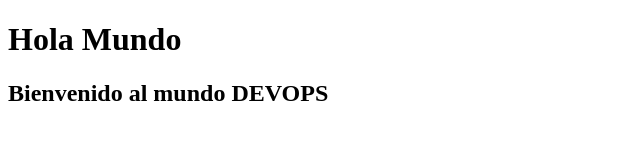
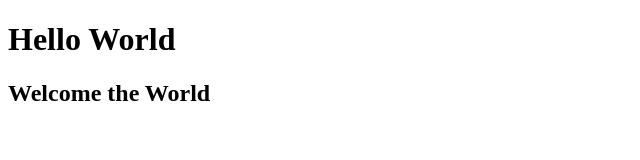
Before and after one commit to AngelxFvxZ/Git_Lab, a plain HTML site: page index.html in a window 1280 px wide. Shown: the whole page, without its empty margins (0-640 px from the left). Drawn offline with Linux system fonts and the light colour scheme.

Commit message:
Se cambio el idioma

```diff
--- a/index.html
+++ b/index.html
@@ -3,10 +3,10 @@
 <head>
     <meta charset="UTF-8">
     <meta name="viewport" content="width=device-width, initial-scale=1.0">
-    <title>Proyecto DEVOPS</title>
+    <title>Project DEVOPS</title>
 </head>
 <body>
-    <h1>Hola Mundo</h1>
-    <h2>Bienvenido al mundo DEVOPS</h2>
+    <h1>Hello World</h1>
+    <h2>Welcome the World</h2>
 </body>
 </html>
```
